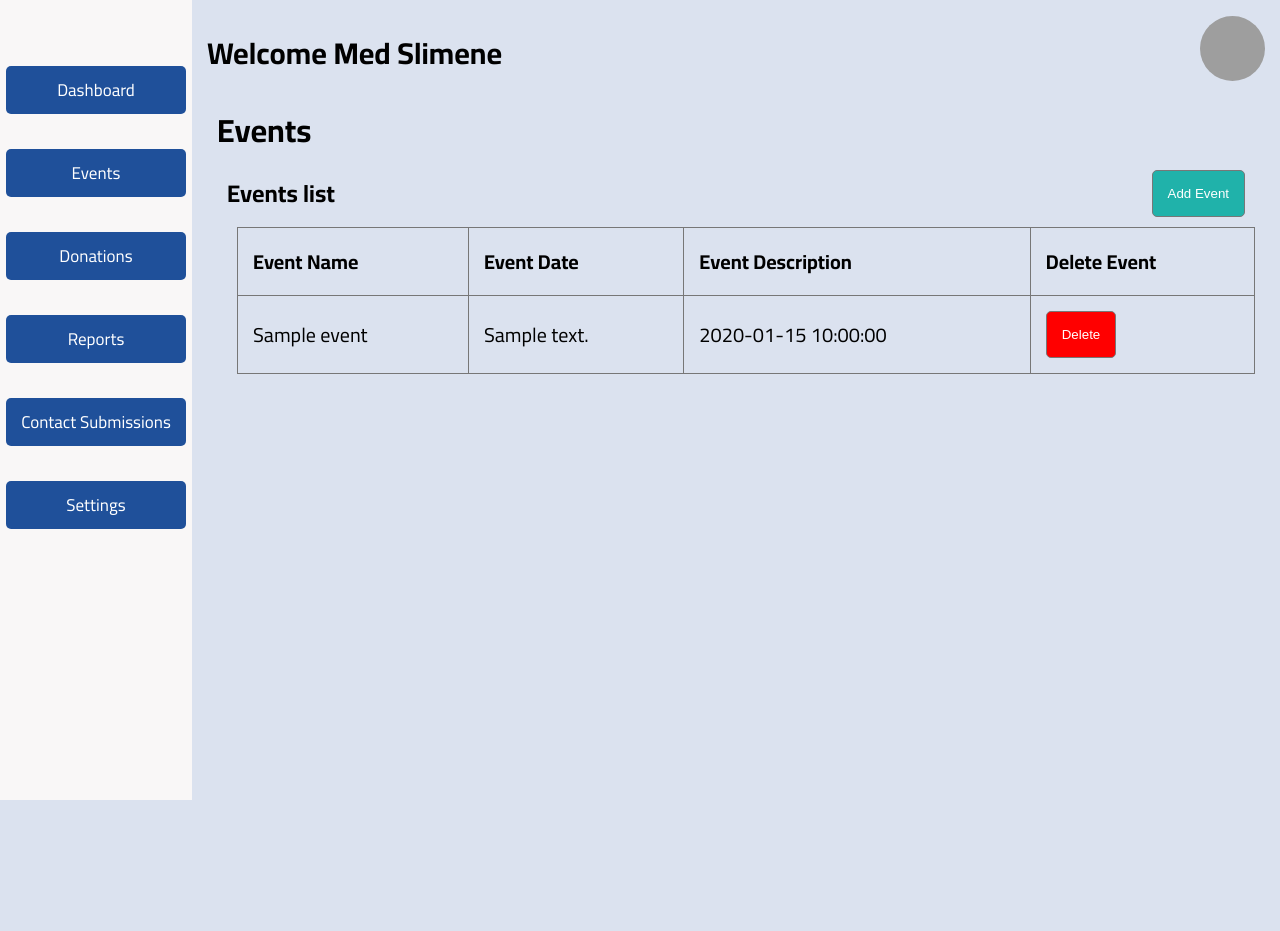
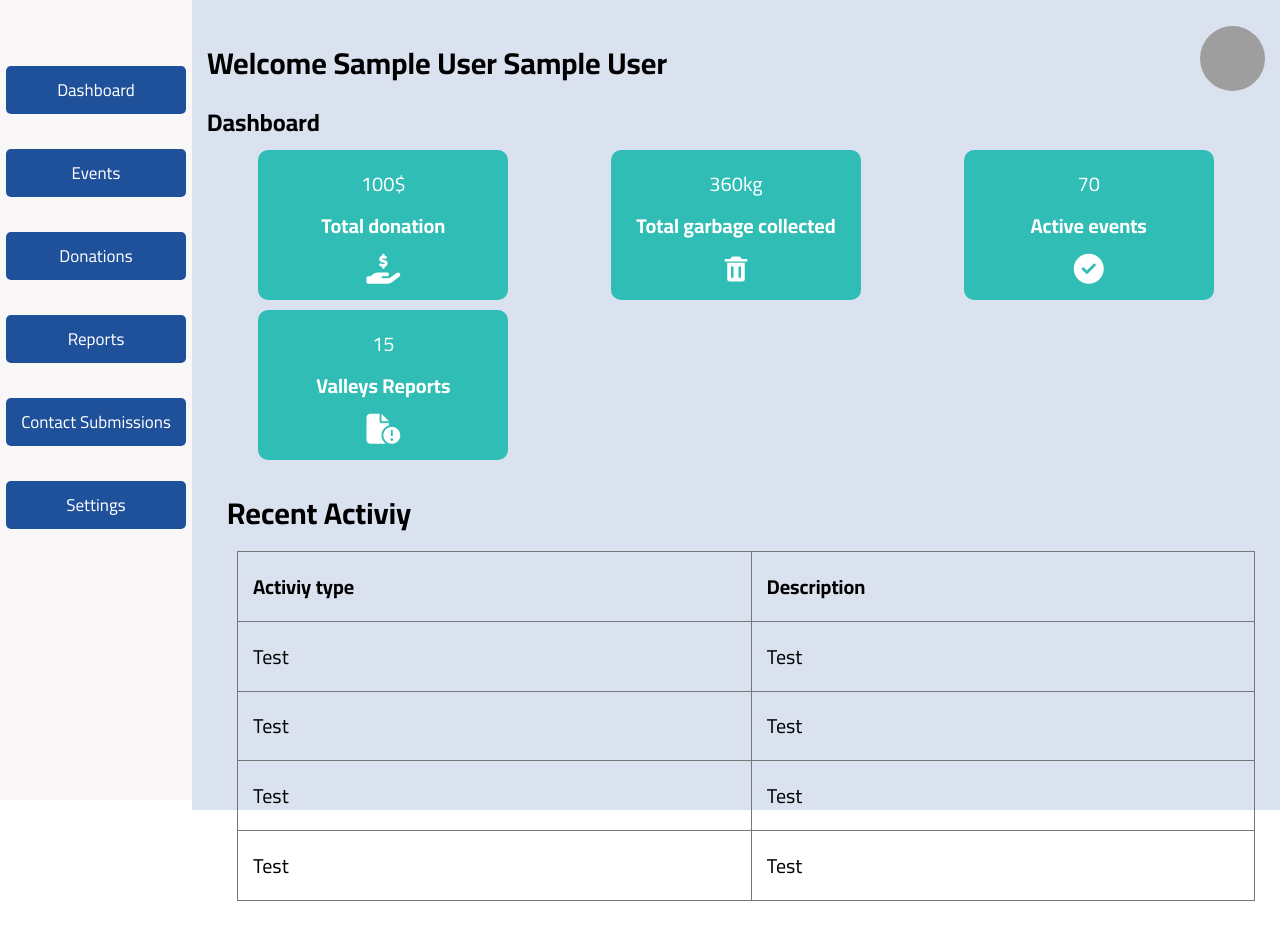
Before and after one commit to Med-Slimen/SmartNet, a PHP site: page /dashboard.php in a window 1280 px wide. Before the commit the page ends 800 px from the top, so only its background shows below. Run offline with PHP 8.4, Linux system fonts and the light colour scheme; the visitor is signed in with stand-in values (Sample User, id 1); tables that the repository leaves empty or names only in its code hold one stand-in row (values such as "Sample post"); grey boxes marked "Sample" are stand-in pictures; some libraries are stand-ins or nearby versions; some web fonts are replaced; grey boxes are pictures that could not be loaded.

Commit message:
Admin Panel Update

```diff
--- a/adminPanel.js
+++ b/adminPanel.js
@@ -56,3 +56,18 @@
   addEvent.style.transform = "scale(0.6) translate(-50%,-50%)";
   addEvent.style.opacity = "0";
 }
+function showDash() {
+  document.getElementById("dashboard").style.display = "block";
+  document.getElementById("events").style.display = "none";
+  document.getElementById("donations").style.display = "none";
+}
+function showEvents() {
+  document.getElementById("dashboard").style.display = "none";
+  document.getElementById("events").style.display = "block";
+  document.getElementById("donations").style.display = "none";
+}
+function showDonations() {
+  document.getElementById("dashboard").style.display = "none";
+  document.getElementById("events").style.display = "none";
+  document.getElementById("donations").style.display = "block";
+}
--- a/css/dashboard.css
+++ b/css/dashboard.css
@@ -158,9 +160,15 @@
     justify-content: space-between;
     align-items: center;
     height: 75px;
+    margin-top: 10px;
 }
 .header h2{
     font-size: 30px;
+}
+@media (max-width: 767px) {
+    .header h2{
+        font-size: 23px;
+    }
 }
 .header .profile{
     width: fit-content;
@@ -202,12 +210,20 @@
     border-radius: 100%;
     max-width: 100%;
 }
-.panel .dashboard .card-section{
+@media (max-width: 767px) {
+    .header .profile img{
+        width: 60px;
+        height: 60px;
+    }
+}
+.panel  .card-section{
     display: grid;
     margin-top: 40px;
-    grid-template-columns: repeat(auto-fill,minmax(280px,1fr));
+    width: 100%;
+    grid-template-columns: repeat(auto-fill,minmax(320px,1fr));
+    margin: 0 auto;
 }
-.panel .dashboard .card-section .card{
+.panel  .card-section .card{
     background-color: var(--first-color);
     color: white;
     width: 250px;
@@ -218,17 +234,17 @@
     margin: 5px auto;
     border-radius: 10px;
 }
-.panel .dashboard .card-section .card p{
+.panel  .card-section .card p{
     font-size: 20px;
     margin: 5px 0;
 }
-.panel .dashboard .card-section .card i,.panel .dashboard .card-section .card svg{
+.panel  .card-section .card i,.panel  .card-section .card svg{
     margin: 10px 0;
     text-align: center;
     color: white;
     font-size: 30px;
 }
-.panel .dashboard .card-section .card h3{
+.panel  .card-section .card h3{
     font-size: 20px;
     font-weight: bold;
 }
@@ -270,13 +286,49 @@
 /* End dashboard */
 /* Start event */
 .events{
-    height: calc(100vh - 105px);
+    min-height: calc(100vh - 105px);
     padding: 10px;
+    display: none;
+}
+.events h1{
+    font-size: 30px;
+}
+@media (max-width: 767px) {
+    .events h1{
+        font-size: 25px;
+    }
 }
 .events .events-list{
-    padding: 10px;
+    padding: 10px 0;
+    display: grid;
+    grid-template-columns: repeat(auto-fill,minmax(300px,1fr));
+    gap: 20px;
 }
-.events .events-list .header-event{
+.events  .box{
+    width: 420px;
+    margin: 0 auto;
+    background-color: white;
+    max-width: 100%;
+    padding: 15px;
+}
+.events  .box .image{
+    max-width: 100%;
+}
+.events  .box .image img{
+    width: 390px;
+    max-width: 100%;
+}
+.events  .box .text{
+    max-width: 100%;
+    padding: 5px;
+    margin: 5px;
+    text-align: center;
+}
+.events  .box .text h3{
+    font-size: 25px;
+    font-weight: bold;
+}
+.events  .header-event{
     display: flex;
     justify-content: space-between;
     align-items: center;
--- a/dashboard.php
+++ b/dashboard.php
@@ -39,24 +39,12 @@
   <div class="menu">
     <div class="links">
       <ul>
-        <a href="">
-          <li>Dashboard</li>
-        </a>
-        <a href="">
-          <li>Events</li>
-        </a>
-        <a href="">
-          <li>Donations</li>
-        </a>
-        <a href="">
-          <li>Reports</li>
-        </a>
-        <a href="">
-          <li>Contact Submissions</li>
-        </a>
-        <a href="">
-          <li>Settings</li>
-        </a>
+        <li onclick="showDash()">Dashboard</li>
+        <li onclick="showEvents()">Events</li>
+        <li onclick="showDonations()">Donations</li>
+        <li onclick="showReports()">Reports</li>
+        <li onclick="showContact()">Contact Submissions</li>
+        <li onclick="showSetting()">Settings</li>
       </ul>
     </div>
   </div>
@@ -64,29 +52,17 @@
     <div class="icon"><i class="fa-solid fa-arrow-down"></i></div>
 
     <ul>
-      <a href="">
-        <li>Dashboard</li>
-      </a>
-      <a href="">
-        <li>Events</li>
-      </a>
-      <a href="">
-        <li>Donations</li>
-      </a>
-      <a href="">
-        <li>Reports</li>
-      </a>
-      <a href="">
-        <li>Contact Submissions</li>
-      </a>
-      <a href="">
-        <li>Settings</li>
-      </a>
+      <li onclick="showDash()">Dashboard</li>
+      <li onclick="showEvents()">Events</li>
+      <li onclick="showDonations()">Donations</li>
+      <li onclick="showReports()">Reports</li>
+      <li onclick="showContact()">Contact Submissions</li>
+      <li onclick="showSetting()">Settings</li>
     </ul>
   </div>
   <div id="panel" class="panel">
     <div class="header">
-      <h2>Welcome Med Slimene</h2>
+      <h2>Welcome <?php echo ($_SESSION['firstname'] . " " . $_SESSION['lastname']); ?></h2>
       <div class="profile">
         <img src="https://upload.wikimedia.org/wikipedia/commons/4/48/Outdoors-man-portrait_%28cropped%29.jpg" alt="" />
         <div class="profile-settings">
@@ -104,7 +80,7 @@
         </div>
       </div>
     </div>
-    <div style="display: none" class="dashboard">
+    <div id="dashboard" class="dashboard">
       <h2>Dashboard</h2>
       <div class="card-section">
         <div class="card">
@@ -171,9 +147,8 @@
           </div> -->
       </div>
     </div>
-    <div class="events">
+    <div id="events" class="events">
       <h1>Events</h1>
-      <div class="events-list">
       <div class="header-event">
         <h2>Events list</h2>
         <button onclick="showAddEvent()" id="addbt">Add Event</button>
@@ -190,13 +165,7 @@
           </form>
         </div>
       </div>
-        <table border="3" style="width: 100%; text-align: left">
-          <tr>
-            <th>Event Name</th>
-            <th>Event Date</th>
-            <th>Event Description</th>
-            <th>Delete Event</th>
-          </tr>
+      <div class="events-list">
 
         <?php
         $query = $conn->prepare("SELECT * FROM events");
@@ -204,13 +173,18 @@
         $result = $query->get_result();
         while ($event = $result->fetch_assoc()) {
         ?>
-            <tr>
-              <td><?php echo ($event['event_name']) ?></td>
-              <td><?php echo ($event['event_desc']) ?></td>
-              <td><?php echo ($event['event_date']) ?></td>
-              <td><button id="delbtn" onclick="showConf(<?php echo ($event['id_events']) ?>)" class="delbt">Delete</button></td>
-
-            </tr>
+          <div class="box">
+            <div class="image">
+              <img src="<?php echo ($event["event_img"]) ?>" alt="" />
+            </div>
+            <div class="text">
+              <h3>Event Name :</h3>
+              <h3><?php echo ($event["event_name"]) ?></h3>
+              <h3>Event Date :</h3>
+              <p><?php echo ($event["event_date"]) ?></p>
+              <button id="delbtn" onclick="showConf(<?php echo ($event['id_events']) ?>)" class="delbt">Delete</button>
+            </div>
+          </div>
         <?php
         }
         ?>
@@ -226,7 +200,58 @@
             </form>
           </div>
         </div>
+      </div>
+    </div>
+    <div id="donations" class="donations">
+      <h1>Donations</h1>
+      <div class="card-section">
+        <div class="card">
+          <h3>Total donation</h3>
+          <p>100$</p>
+          <i class="fa-solid fa-hand-holding-dollar"></i>
+        </div>
+        <div class="card">
+          <h3>Donations Today</h3>
+          <p>20$</p>
+          <i class="fa-solid fa-money-bill-trend-up"></i>
+        </div>
+        <div class="card">
+          <h3>Total Donors</h3>
+          <p>70</p>
+          <i class="fa-solid fa-users"></i>
+        </div>
+      </div>
+      <div class="dt-details">
+        <div class="recent-dt">
+          <h2>Recent Donations</h2>
+          <table border="3">
+            <tr>
+              <th>Full Name</th>
+              <th>Email</th>
+              <th>Date</th>
+              <th>Amount</th>
+              <th>Payment Methode</th>
+            </tr>
+            <?php
+            $dt_qeury = $conn->prepare("SELECT * FROM donations");
+            $dt_qeury->execute();
+            $res = $dt_qeury->get_result();
+            while ($dt = $res->fetch_assoc()) {
+            ?>
+              <tr>
+                <td><?php echo ($dt["dt_fullname"]) ?></td>
+                <td><?php echo ($dt["dt_email"]) ?></td>
+                <td><?php echo ($dt["dt_date"]) ?></td>
+                <td><?php echo ($dt["dt_amount"] . "$") ?></td>
+                <td><?php echo ($dt["dt_paymethode"]) ?></td>
+              </tr>
+            <?php
+            }
+            ?>
           </table>
+        </div>
+        <div class="top-dt">
+        </div>
       </div>
     </div>
   </div>
```
Also changed, not shown: other parts of css/dashboard.css (+35 -18 lines), donate.php (added, +18 -0 lines), donation.html (+48 -10 lines). Lines whose indentation alone changed are shown as unchanged.
